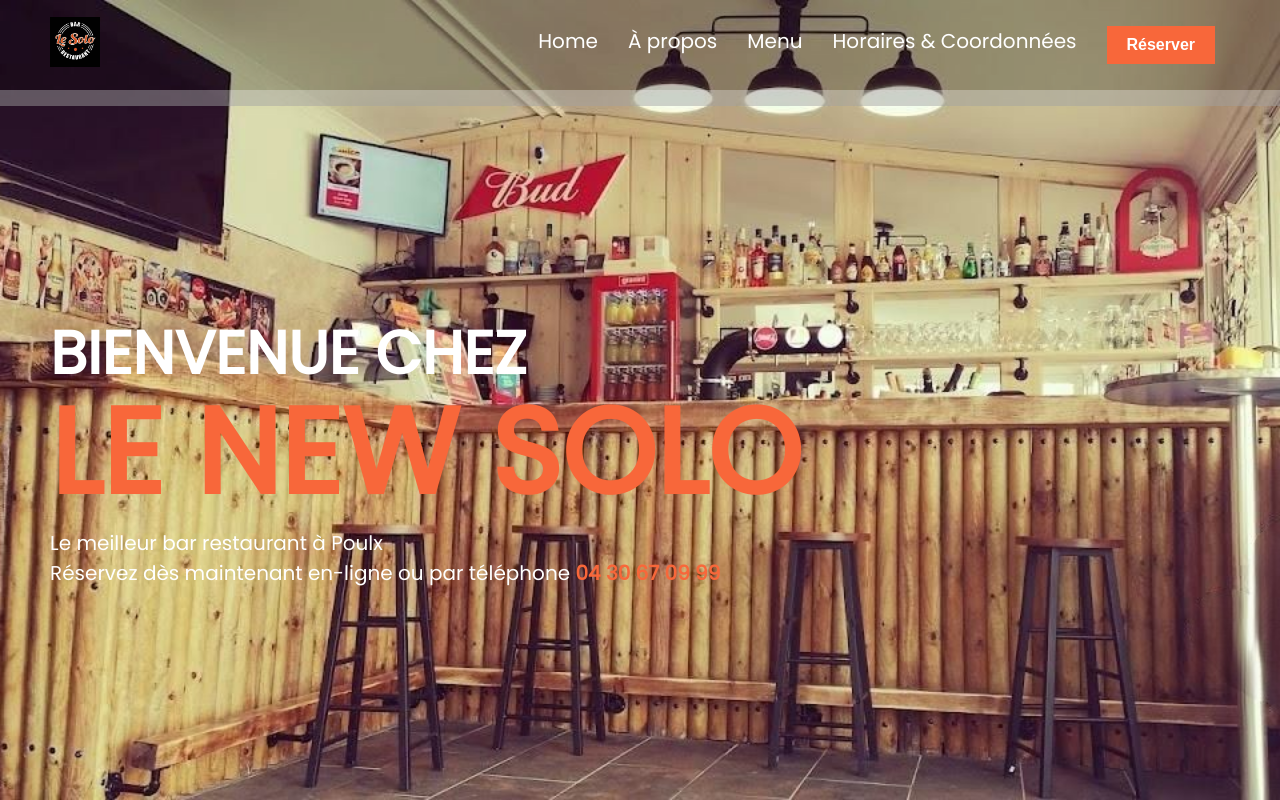
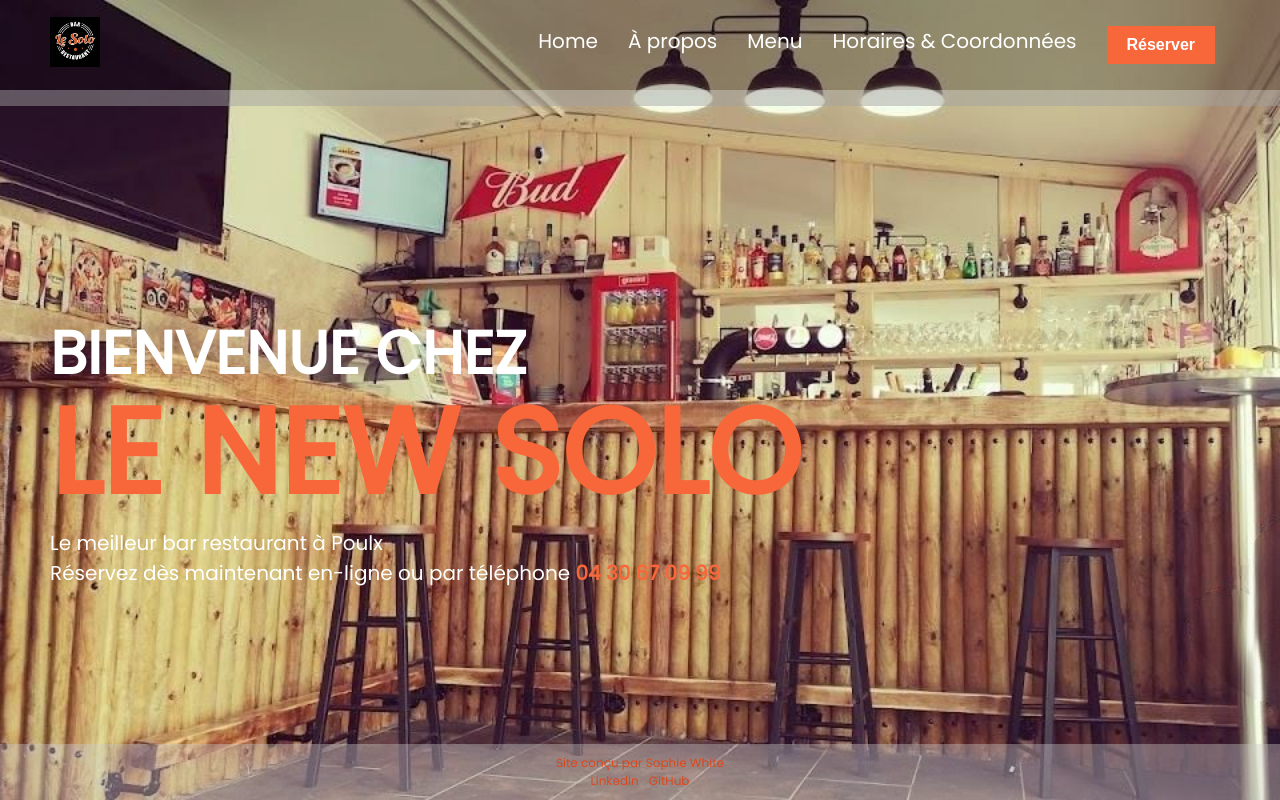
Before and after one commit to SElizaWhi/bar-le-solo, a React (Create React App) app: page / in a window 1280 px wide. Built offline with nearby package versions, Linux system fonts and the light colour scheme.

Commit message:
footer to home page

```diff
--- a/src/App.js
+++ b/src/App.js
@@ -16,7 +16,6 @@ function App() {
         <Route path="/menu" element={<Menu />} />
         <Route path="/contact" element={<Contact />} />
       </Routes>
-      {/* <Footer/> */}
     </div>
   );
 }
--- a/src/components/Footer/Footer.js
+++ b/src/components/Footer/Footer.js
@@ -1,11 +1,27 @@
 import React from 'react'
+import './footer.css'
 
 const Footer = () => {
   return (
-    <div>
-      Footer
+    <div className="footer">
+      Site conçu par Sophie White
+      <br />
+      <a
+        href="https://www.linkedin.com/in/sophie-e-white/"
+        target="_blank"
+        rel="noopener noreferrer"
+      >
+        LinkedIn
+      </a>
+      <a
+        href="https://github.com/SElizaWhi"
+        target="_blank"
+        rel="noopener noreferrer"
+      >
+        GitHub
+      </a>
     </div>
-  )
+  );
 }
 
 export default Footer
--- /dev/null
+++ b/src/components/Footer/footer.css
@@ -0,0 +1,17 @@
+.footer {
+  font-size: 12px;
+  color: rgba(240, 56, 0, 0.8);
+  text-align: center;
+  padding: 10px;
+        background-color: rgba(203, 199, 199, 0.4);
+  position: fixed;
+  bottom: 0;
+  left: 0;
+  width: 100%;
+}
+
+.footer a {
+  margin: 5px;
+  text-decoration: none;
+  color: rgba(240, 56, 0, 0.8);
+}
--- a/src/pages/Home/Home.js
+++ b/src/pages/Home/Home.js
@@ -1,9 +1,11 @@
 import React from "react";
 import Hero from "./Hero/Hero";
+import Footer from "../../components/Footer/Footer";
 
 const Home = () => {
   return <div>
     <Hero/>
+    <Footer/>
   </div>;
 };
 
```
